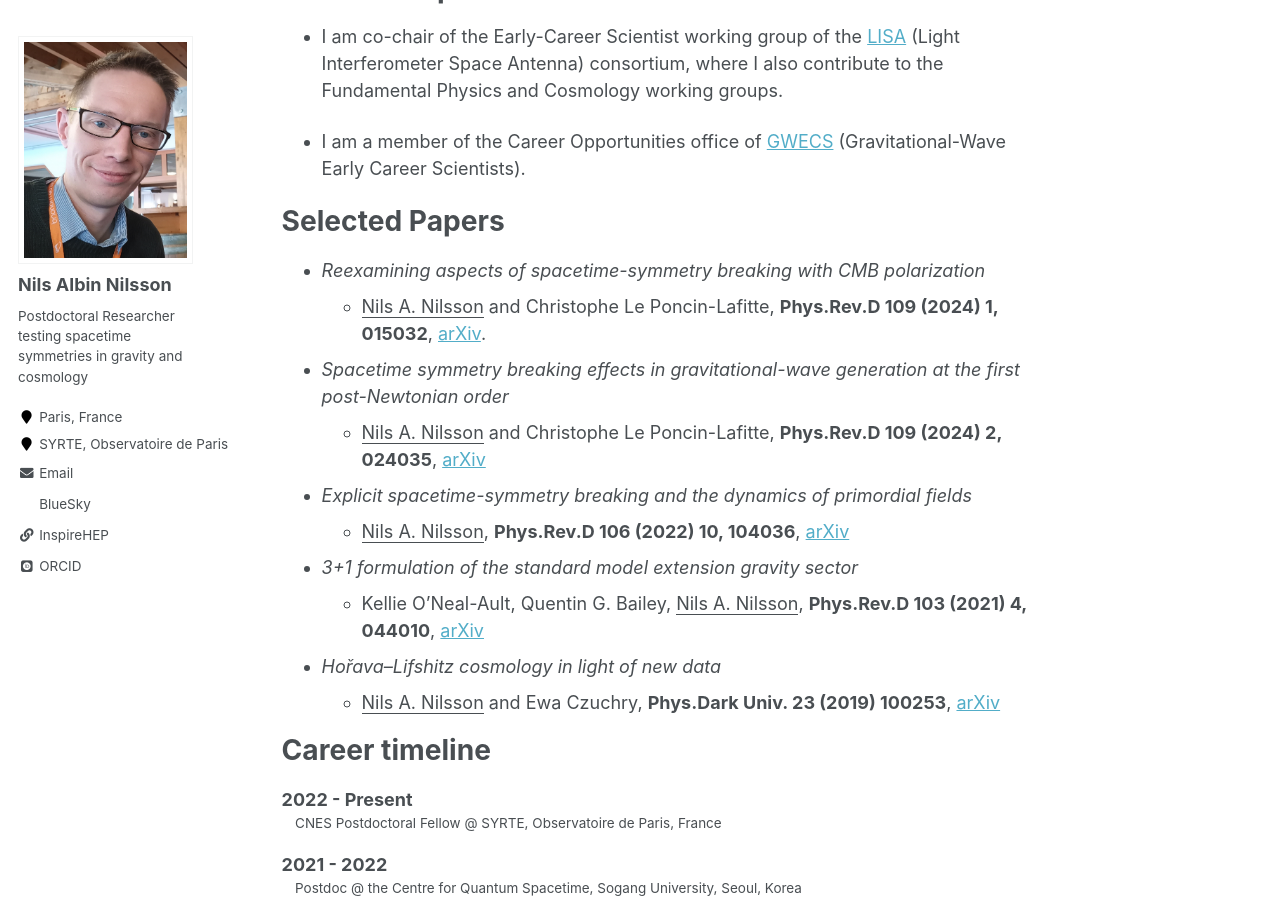
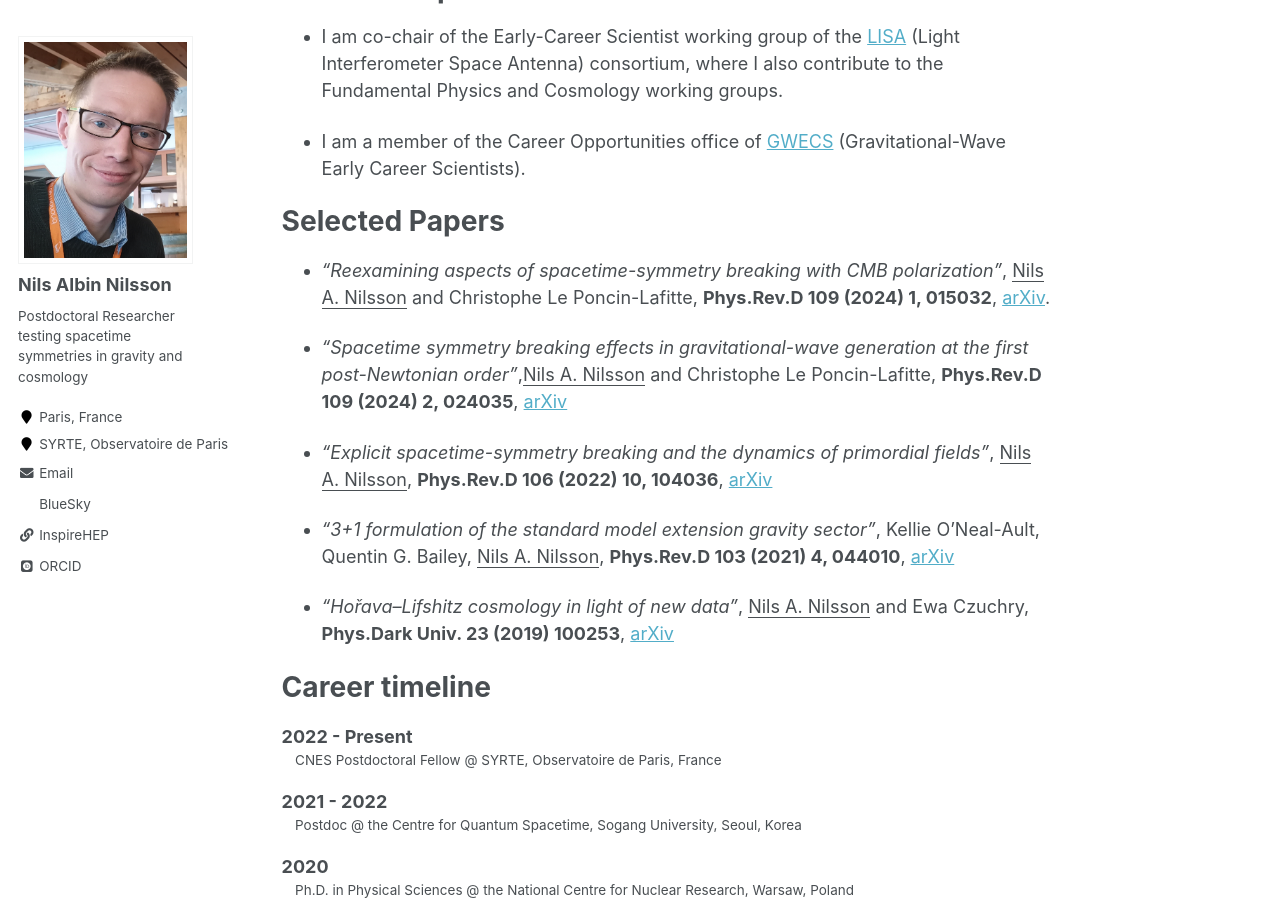
Before and after one commit to nilsanilsson/nilsanilsson.github.io, a Jekyll site: the page built from _pages/about.md, in a window 1280 px wide and 900 px high, scrolled down 401 px. Built offline with Jekyll 4.4.1, drawn with Linux system fonts in a browser that asks for light colours; some web fonts are replaced.

```diff
--- a/_pages/about.md
+++ b/_pages/about.md
@@ -19,20 +19,15 @@ Memberships
 
 Selected Papers
 ======
-* <em>Reexamining aspects of spacetime-symmetry breaking with CMB polarization</em>
-	- <u>Nils A. Nilsson</u> and Christophe Le Poncin-Lafitte, **Phys.Rev.D 109 (2024) 1, 015032**, [arXiv](https://arxiv.org/abs/2311.16368).
+* <em>"Reexamining aspects of spacetime-symmetry breaking with CMB polarization"</em>, <u>Nils A. Nilsson</u> and Christophe Le Poncin-Lafitte, **Phys.Rev.D 109 (2024) 1, 015032**, [arXiv](https://arxiv.org/abs/2311.16368).
 
-* <em>Spacetime symmetry breaking effects in gravitational-wave generation at the first post-Newtonian order</em>
-	- <u>Nils A. Nilsson</u> and Christophe Le Poncin-Lafitte, **Phys.Rev.D 109 (2024) 2, 024035**, [arXiv](https://arxiv.org/abs/2307.13302)
+* <em>"Spacetime symmetry breaking effects in gravitational-wave generation at the first post-Newtonian order"</em>,<u>Nils A. Nilsson</u> and Christophe Le Poncin-Lafitte, **Phys.Rev.D 109 (2024) 2, 024035**, [arXiv](https://arxiv.org/abs/2307.13302)
 
-* <em>Explicit spacetime-symmetry breaking and the dynamics of primordial fields</em>
-	- <u>Nils A. Nilsson</u>, **Phys.Rev.D 106 (2022) 10, 104036**, [arXiv](https://arxiv.org/abs/2205.00496)
+* <em>"Explicit spacetime-symmetry breaking and the dynamics of primordial fields"</em>, <u>Nils A. Nilsson</u>, **Phys.Rev.D 106 (2022) 10, 104036**, [arXiv](https://arxiv.org/abs/2205.00496)
 
-* <em>3+1 formulation of the standard model extension gravity sector</em>
-	- Kellie O'Neal-Ault, Quentin G. Bailey, <u>Nils A. Nilsson</u>, **Phys.Rev.D 103 (2021) 4, 044010**, [arXiv](https://arxiv.org/abs/2009.00949)
+* <em>"3+1 formulation of the standard model extension gravity sector"</em>, Kellie O'Neal-Ault, Quentin G. Bailey, <u>Nils A. Nilsson</u>, **Phys.Rev.D 103 (2021) 4, 044010**, [arXiv](https://arxiv.org/abs/2009.00949)
 
-* <em>Hořava–Lifshitz cosmology in light of new data</em>
-	- <u>Nils A. Nilsson</u> and Ewa Czuchry, **Phys.Dark Univ. 23 (2019) 100253**, [arXiv](https://arxiv.org/abs/1803.03615)
+* <em>"Hořava–Lifshitz cosmology in light of new data"</em>, <u>Nils A. Nilsson</u> and Ewa Czuchry, **Phys.Dark Univ. 23 (2019) 100253**, [arXiv](https://arxiv.org/abs/1803.03615)
 
 
 
```
